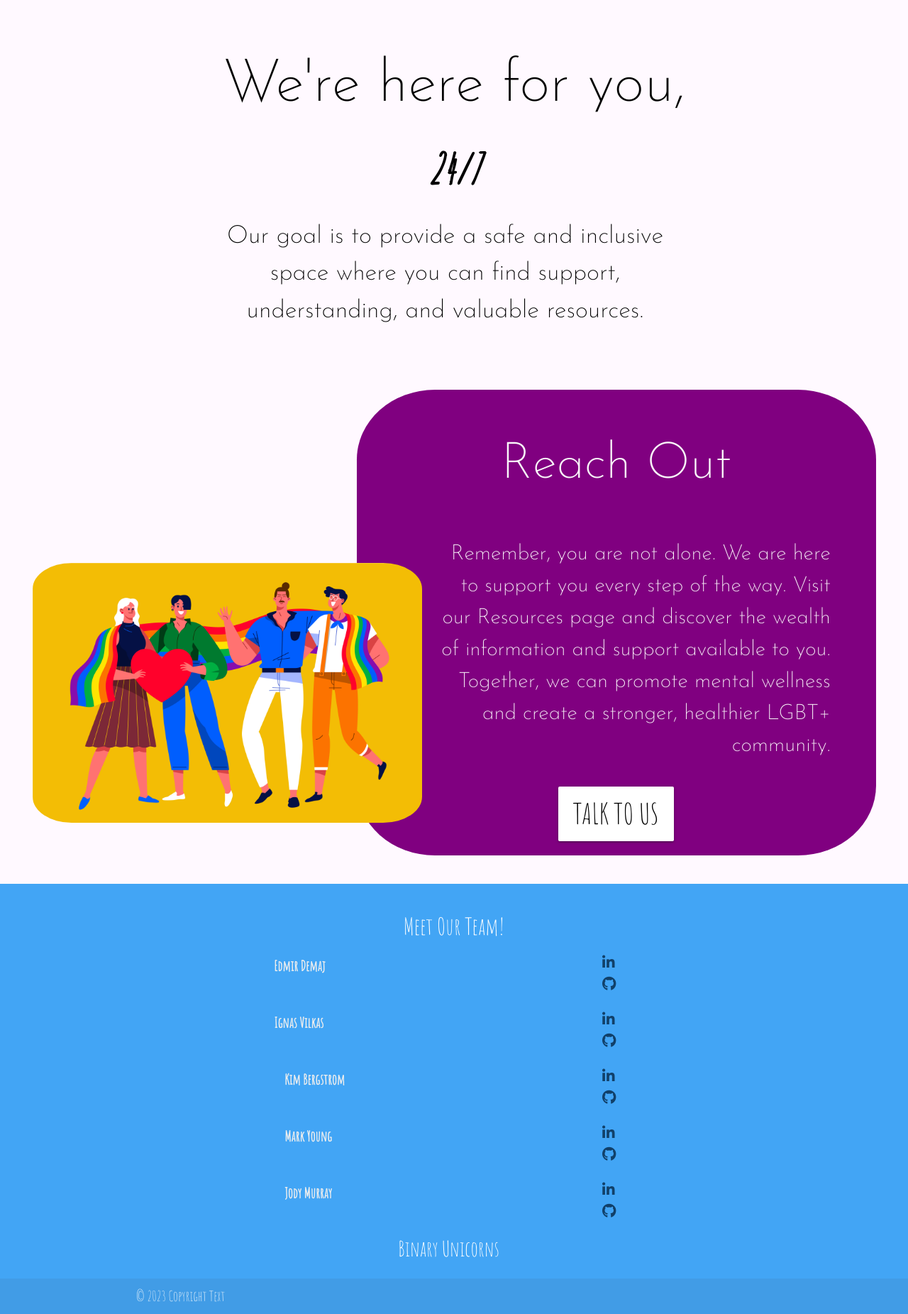
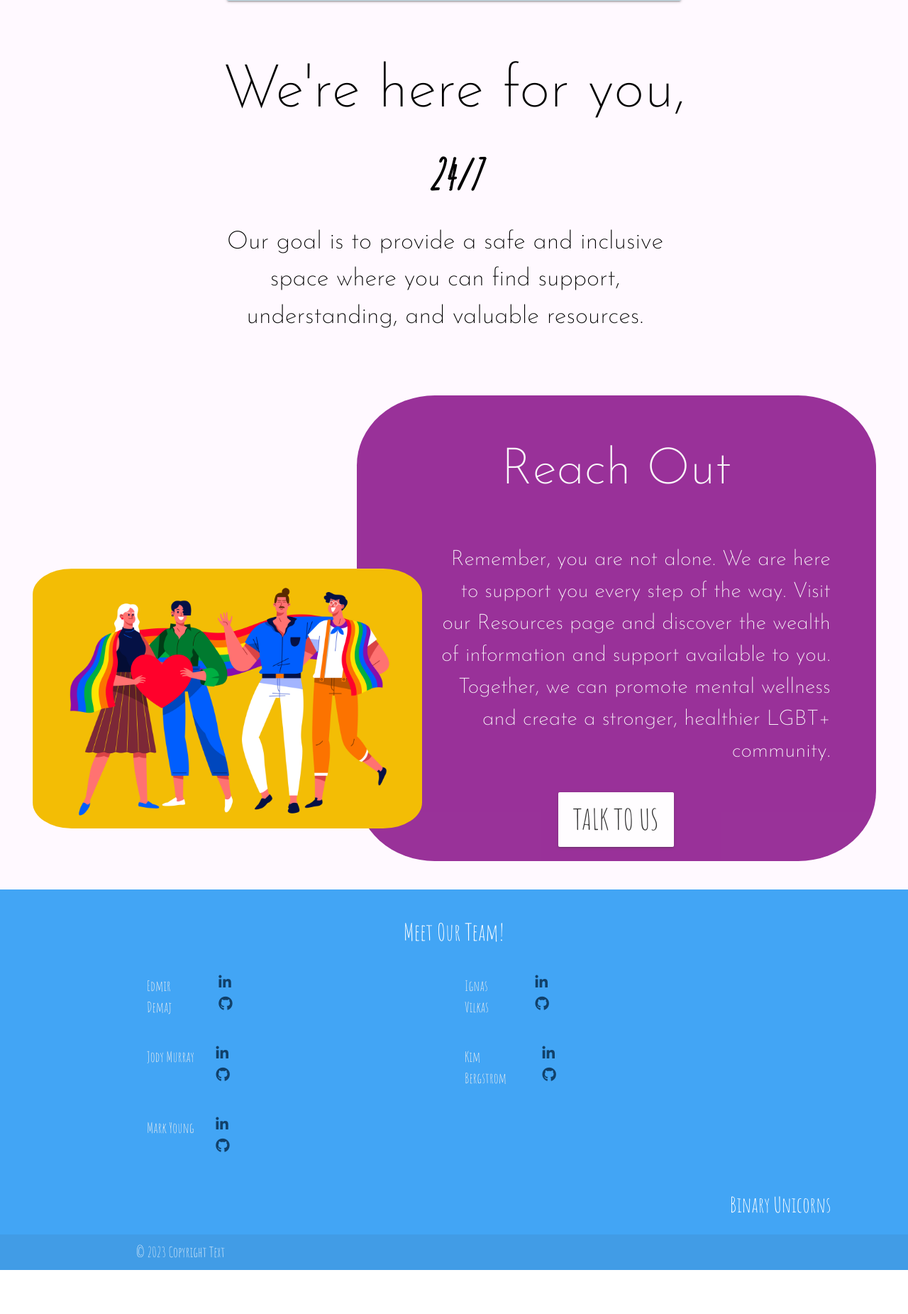
Before and after one commit to ignasvilkas/hackathon-june-23, a Django app: page / in a window 1280 px wide. Shown: the part 1397-3248 px from the top of the page at 71% size. After the commit the page ends 3186 px from the top, so only its background shows below. Run offline with Django 4.2, Linux system fonts and the light colour scheme; some libraries are stand-ins or nearby versions.

Commit message:
Edit: Fix layout of names and icons in footer and add hover effects to buttons

```diff
--- a/static/css/style.css
+++ b/static/css/style.css
@@ -32,6 +32,13 @@ body {
 .team_name {
   font-family: "Amatic SC", cursive;
   margin-left: 35%;
+}
+
+.team_name:hover,
+.navbar a:hover {
+  transform: scale(1.1);
+  transition: 1.2s;
+  border-radius: 10px;
 }
 
 .navbar {
@@ -128,7 +135,7 @@ div.nav-wrapper.red.accent-2 > * {
   background-color: rgb(194, 223, 232);
   margin-left: 25%;
   margin-bottom: 10%;
-  margin-top: -10px;
+  margin-top: -2px;
 }
 
 .card p {
@@ -152,6 +159,11 @@ div.nav-wrapper.red.accent-2 > * {
   font-size: 30px;
   width: 33%;
   margin-bottom: 10px;
+}
+
+.history_button a:hover {
+  transform: scale(1.1);
+  transition: 1.1s;
 }
 
 /* We're here for you section css */
@@ -186,9 +198,10 @@ div.nav-wrapper.red.accent-2 > * {
   color: #fafafa;
   border-radius: 15%;
   width: 120%;
-  height: 100%;
+  height: 60%;
   padding: 20px;
   margin-left: -25%;
+  opacity: 0.8;
 }
 .text-box p {
   font-size: 30px;
@@ -214,6 +227,11 @@ div.nav-wrapper.red.accent-2 > * {
   font-family: "Amatic SC", cursive;
 }
 
+.resources_button a:hover {
+  transform: scale(1.1);
+  transition: 1s;
+}
+
 /* footer css */
 
 footer {
@@ -224,21 +242,20 @@ footer {
 .social_icons {
   height: auto;
   color: #114069;
-  margin-left: 50%;
   display: flex;
   flex-direction: row-reverse;
 }
 
 .member {
-  font-size: 35px;
+  font-size: 30px;
+  display: flex;
   align-items: center;
-  margin-left: 20%;
-  font-weight: 700;
+  margin-bottom: 10px;
+  transition: transform 1.3s;
 }
 
 .member:hover {
-  transform: scale(1.4);
-  transition: 1.3s;
+  transform: scale(1.2);
 }
 
 .member a {
@@ -249,12 +266,15 @@ footer {
 }
 
 .team-name p {
-  margin-left: 50%;
+  margin-left: 140%;
+  position: relative;
   font-size: 30px;
+  width: 30%;
 }
 
 .team-name p:hover {
   transform: scale(1.1);
+  transition: 1.1s;
 }
 
 /* --------------------------------------------------- History page styles */
--- a/templates/base.html
+++ b/templates/base.html
@@ -107,14 +107,13 @@ Godd Luck! -->
       <div class="container">
         <div class="row">
           <h5 class="white-text center-align">Meet Our Team!</h5>
-          <div class="">
+        </div>
+        <div class="row">
           <ul class="team-members">
+            <li class="col s12 m6 member">
               <div class="row">
-                <li class="member">
-                  <div class="col s12 m6">
-                    <a class="grey-text text-lighten-3" href="#!"
-                      >Edmir Demaj</a
-                    >
+                <div class="col s8">
+                  <a class="grey-text text-lighten-3" href="#">Edmir Demaj</a>
                 </div>
                 <div class="col s4">
                   <a
@@ -127,15 +126,12 @@ Godd Luck! -->
                     <i class="fa-brands fa-github social_icons"></i>
                   </a>
                 </div>
+              </div>
             </li>
-              </div>
-
+            <li class="col s12 m6 member">
               <div class="row">
-                <li class="member">
-                  <div class="col s12 m6">
-                    <a class="grey-text text-lighten-3" href="#!"
-                      >Ignas Vilkas</a
-                    >
+                <div class="col s8">
+                  <a class="grey-text text-lighten-3" href="#">Ignas Vilkas</a>
                 </div>
                 <div class="col s4">
                   <a
@@ -148,15 +144,30 @@ Godd Luck! -->
                     <i class="fa-brands fa-github social_icons"></i>
                   </a>
                 </div>
+              </div>
             </li>
+            <li class="col s12 m6 member">
+              <div class="row">
+                <div class="col s8">
+                  <a class="grey-text text-lighten-3" href="#">Jody Murray</a>
                 </div>
-
+                <div class="col s4">
+                  <a
+                    href="https://www.linkedin.com/in/jody-murray-4b6818234/"
+                    target="_blank"
+                  >
+                    <i class="fa-brands fa-linkedin-in social_icons"></i>
+                  </a>
+                  <a href="https://github.com/JodyMurray" target="_blank">
+                    <i class="fa-brands fa-github social_icons"></i>
+                  </a>
+                </div>
+              </div>
+            </li>
+            <li class="col s12 m6 member">
               <div class="row">
-                <li class="member">
-                  <div class="col s12 m6">
-                    <a class="grey-text text-lighten-3 col s12 m6" href="#!"
-                      >Kim Bergstrom</a
-                    >
+                <div class="col s8">
+                  <a class="grey-text text-lighten-3" href="#">Kim Bergstrom</a>
                 </div>
                 <div class="col s4">
                   <a
@@ -169,56 +180,28 @@ Godd Luck! -->
                     <i class="fa-brands fa-github social_icons"></i>
                   </a>
                 </div>
+              </div>
             </li>
-              </div>
-
+            <li class="col s12 m6 member">
               <div class="row">
-                <li class="member">
-                  <div class="col s12 m6">
-                    <a class="grey-text text-lighten-3 col s12 m6" href="#!"
-                      >Mark Young</a
-                    >
+                <div class="col s8">
+                  <a class="grey-text text-lighten-3" href="#">Mark Young</a>
                 </div>
                 <div class="col s4">
-                    <a
-                      href="linkedin.com/in/mark-young-4a90ab15"
-                      target="_blank"
-                    >
+                  <a href="linkedin.com/in/mark-young-4a90ab15" target="_blank">
                     <i class="fa-brands fa-linkedin-in social_icons"></i>
                   </a>
                   <a href="https://github.com/Markyjay" target="_blank">
                     <i class="fa-brands fa-github social_icons"></i>
                   </a>
                 </div>
-                </li>
-              </div>
-
-              <div class="row">
-                <li class="member">
-                  <div class="col s12 m6">
-                    <a class="grey-text text-lighten-3 col s12 m6" href="#!"
-                      >Jody Murray</a
-                    >
-                  </div>
-                  <div class="col s4">
-                    <a
-                      href="https://www.linkedin.com/in/jody-murray-4b6818234/"
-                      target="_blank"
-                    >
-                      <i class="fa-brands fa-linkedin-in social_icons"></i>
-                    </a>
-                    <a href="https://github.com/JodyMurray" target="_blank">
-                      <i class="fa-brands fa-github social_icons"></i>
-                    </a>
               </div>
             </li>
-              </div>
           </ul>
         </div>
-          <div class="col l8 s12 team-name">
-            <p class="text-light-blue-lighten-1 center-align">
-              Binary Unicorns
-            </p>
+        <div class="row">
+          <div class="col l8 s2 team-name">
+            <p class="text-light-blue-lighten-1 right-align">Binary Unicorns</p>
           </div>
         </div>
       </div>
```
Also changed, not shown: static/media/pride-heart.png (added). Lines whose indentation alone changed are shown as unchanged.
